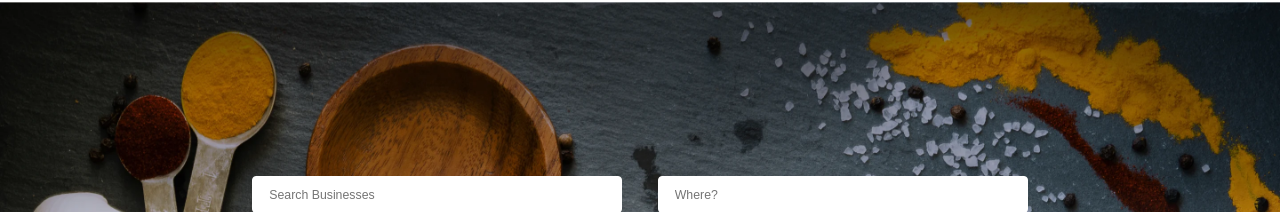
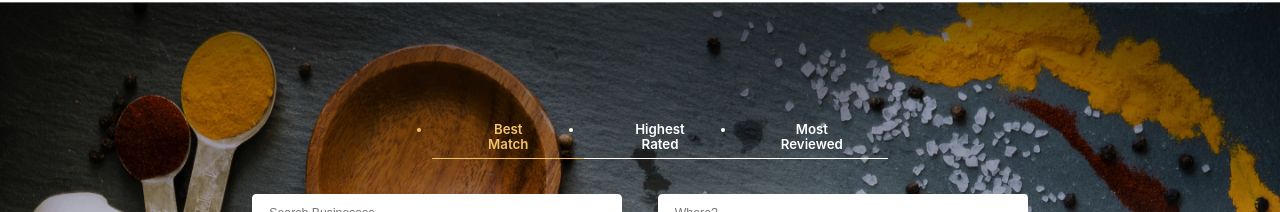
Before and after one commit to peter-j-schmidt/Ravenous, a React (Create React App) app: page / in a window 1280 px wide. Shown: the part 80-292 px from the top of the page. Built offline with nearby package versions, Linux system fonts and the light colour scheme.

Commit message:
Added part 3 of Ravenous.

```diff
--- a/src/components/App/App.js
+++ b/src/components/App/App.js
@@ -1,5 +1,6 @@
 import React from 'react';
-import './App.css'
+import './App.css';
+
 import BusinessList from '../BusinessList/BusinessList';
 import SearchBar from '../SearchBar/SearchBar';
 
@@ -15,16 +16,29 @@ const business = {
   reviewCount: 90
 }
 
-const businesses = [business, business, business, business, business, business];
+const businesses = [
+  business,
+  business,
+  business,
+  business,
+  business,
+  business
+];
 
-function App() {
+class App extends React.Component {
+  searchYelp(term, location, sortBy) {
+    console.log(`Searching Yelp with ${term}, ${location}, and ${sortBy}`);
+  }
+
+  render () {
     return (
       <div className="App">
         <h1>ravenous</h1>
-      <SearchBar />
+        <SearchBar searchYelp={this.searchYelp} />
         <BusinessList businesses={businesses}/>
       </div>
     );
   }
+}
 
 export default App;
--- a/src/components/Business/Business.js
+++ b/src/components/Business/Business.js
@@ -6,7 +6,7 @@ class Business extends React.Component {
        return (
         <div class="Business">
             <div className="image-container">
-            <img src={this.props.business.imageSrc} alt=''/>
+                <img src={this.props.business.imageSrc} alt=''/>
             </div>
             <h2>{this.props.business.name}</h2>
             <div className="Business-information">
@@ -17,8 +17,8 @@ class Business extends React.Component {
                 </div>
                 <div className="Business-reviews">
                     <h3>{this.props.business.category.toUpperCase()}</h3>
-                    <h3 className="rating">{` ${this.props.business.rating} stars`}</h3>
-                    <p>{this.props.business.reviewCount} reviews</p>
+                    <h3 className="rating">{`${this.props.business.rating} stars`}</h3>
+                    <p>{`${this.props.business.reviewCount} reviews`}</p>
                 </div>
             </div>
         </div>
--- a/src/components/BusinessList/BusinessList.js
+++ b/src/components/BusinessList/BusinessList.js
@@ -1,6 +1,7 @@
 import React from 'react';
 import './BusinessList.css';
-import Business from '../Business/Business.js';
+
+import Business from '../Business/Business';
 
 class BusinessList extends React.Component {
     render() {
--- a/src/components/SearchBar/SearchBar.js
+++ b/src/components/SearchBar/SearchBar.js
@@ -1,34 +1,82 @@
 import React from 'react';
 import './SearchBar.css';
 
-const sortByOptions = {
-    'Best Match': 'best_match',
-    'Highest Rated': 'rating',
-    'Most Reviewed': 'review_count'
-}
+class SearchBar extends React.Component {
+    constructor(props) {
+        super(props);
 
-class SearchBar extends React.Component {
-    renderSortByOptions() {
-        return Object.keys(sortByOptions).map(sortByOption => {
-            let sortByOptionValue = sortByOptions[sortByOption];
-            return <li key={sortByOptionValue}>{sortByOption}</li>;
+        this.state = {
+            term: '',
+            location: '',
+            sortBy: 'best_match'
+        };
+
+        this.handleTermChange = this.handleTermChange.bind(this);
+        this.handleLocationChange = this.handleLocationChange.bind(this);
+        this.handleSearch = this.handleSearch.bind(this);
+
+        this.sortByOptions = {
+            'Best Match': 'best_match',
+            'Highest Rated': 'rating',
+            'Most Reviewed': 'review_count'
+        };
+    }
+
+    getSortByClass(sortByOption) {
+        if (this.state.sortBy === sortByOption) {
+            return 'active';
+        }
+        else {
+            return '';
+        }
+    }
+
+    handleSortByChange(sortByOption) {
+        this.setState({
+            sortBy: sortByOption
         });
     }
+
+    handleTermChange(event) {
+        this.setState({
+            term: event.target.value
+        });
+    }
+
+    handleLocationChange(event) {
+        this.setState({
+            location: event.target.value
+        });
+    }
+
+    handleSearch(event) {
+        this.props.searchYelp(this.state.term, this.state.location, this.state.sortBy);
+        event.preventDefault();
+    }
+
+    renderSortByOptions() {
+        return Object.keys(this.sortByOptions).map(sortByOption => {
+            let sortByOptionValue = this.sortByOptions[sortByOption];
+            return (<li className={this.getSortByClass(sortByOptionValue)} key={sortByOptionValue} onClick={this.handleSortByChange.bind(this, sortByOptionValue)} >{sortByOption}</li>);
+        });
+    }
+
+
 
     render() {
         return (
             <div className="SearchBar">
                 <div className="SearchBar-sort-options">
                     <ul>
-                        {this.renderSortByOptions}
+                        {this.renderSortByOptions()}
                     </ul>
                 </div>
                 <div className="SearchBar-fields">
-                    <input placeholder="Search Businesses" />
-                    <input placeholder="Where?" />
+                    <input placeholder="Search Businesses" onChange={this.handleTermChange} />
+                    <input placeholder="Where?" onChange={this.handleLocationChange} />
                 </div>
                 <div className="SearchBar-submit">
-                    <a>Let's Go</a>
+                    <a onClick={this.handleSearch}>Let's Go</a>
                 </div>
             </div>
         )
```
Lines whose indentation alone changed are shown as unchanged.
